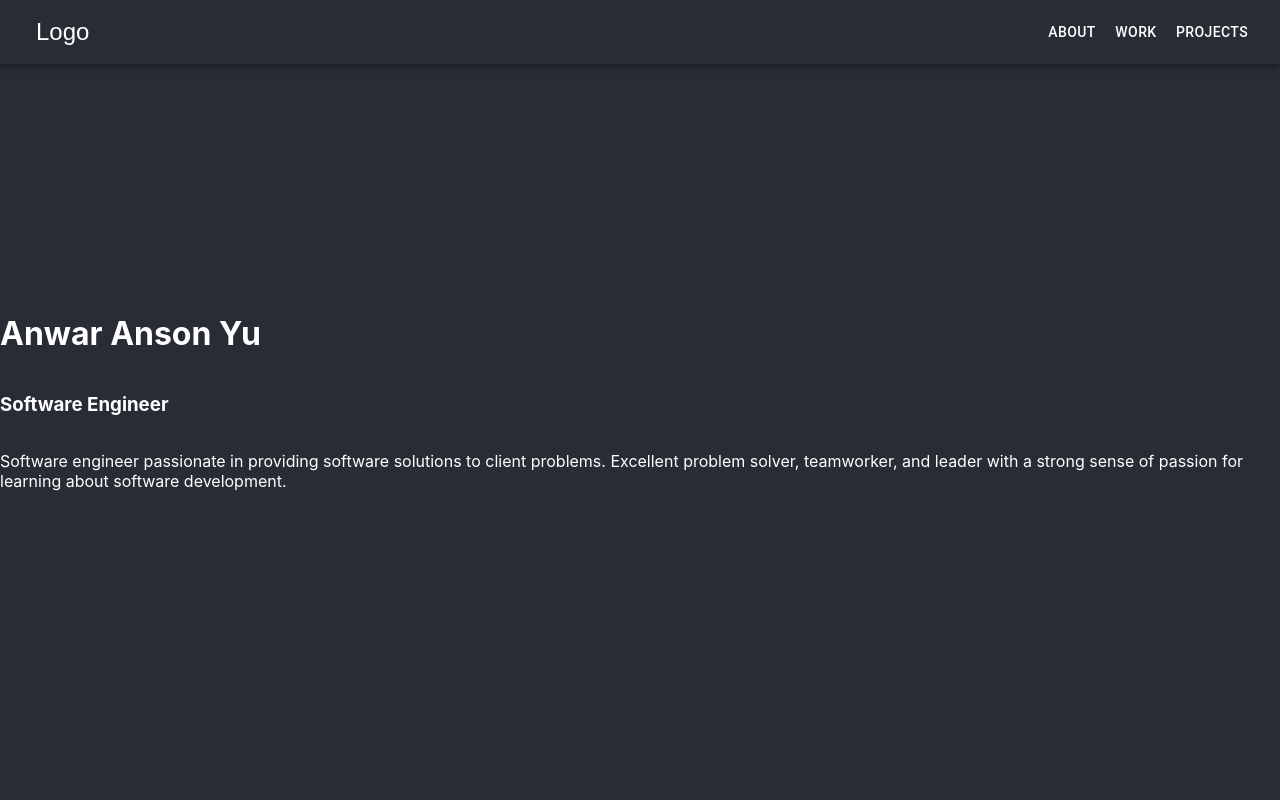
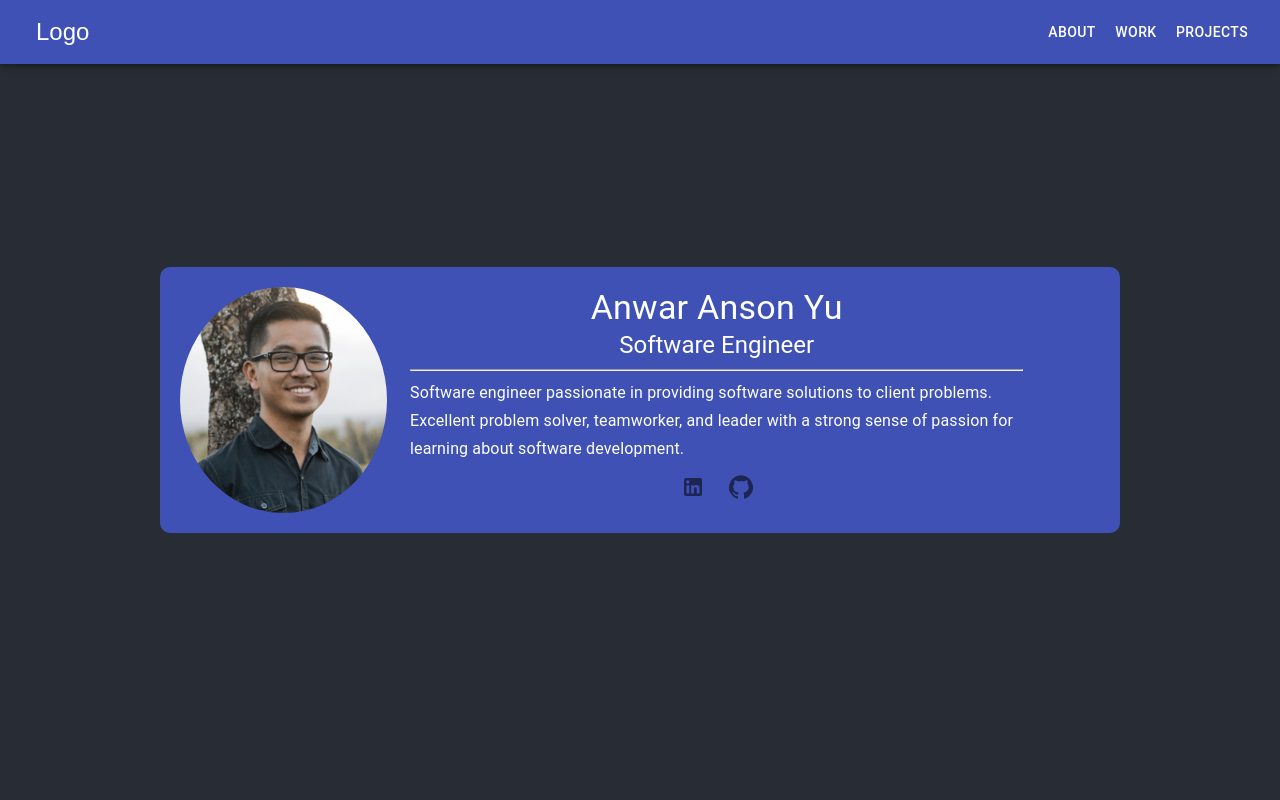
Before and after one commit to Ansonyu808/personal-website, a React (Create React App) app: page / in a window 1280 px wide. Shown: the top 800 px of the page. Built offline with nearby package versions, Linux system fonts and the light colour scheme.

Commit message:
Updated 'about' page

```diff
--- a/package.json
+++ b/package.json
@@ -4,6 +4,7 @@
   "private": true,
   "dependencies": {
     "@material-ui/core": "^4.11.0",
+    "@material-ui/icons": "^4.9.1",
     "@testing-library/jest-dom": "^4.2.4",
     "@testing-library/react": "^9.5.0",
     "@testing-library/user-event": "^7.2.1",
--- a/src/App.css
+++ b/src/App.css
@@ -1,23 +1,37 @@
 html {
   background-color: #282c34;
   color: white;
+}
+.card-background {
+  background-color: #3f51b5;
+  border-radius: 10px;
 }
 .white {
   color: white;
 }
 div {
-  background-color: #282c34;
+  background-color: inherit;
   color: white;
 }
 .section {
   min-height: 100vh;
   display: flex;
   flex-direction: column;
-  align-items: left;
+  align-items: center;
   justify-content: center;
   /* font-size: calc(10px + 2vmin); */
   color: white;
 }
+
+.flex {
+  display: flex;
+}
+.flex-horizontal-center {
+  justify-content: center;
+}
+.flex-vertical-center {
+  align-items: center;
+}
 .emptySpace {
   flex-grow: 1;
 }
--- a/src/App.js
+++ b/src/App.js
@@ -4,15 +4,31 @@ import Topbar from "./components/Topbar";
 import About from "./components/About";
 import Work from "./components/Work";
 import Projects from "./components/Projects";
+import { Grid } from "@material-ui/core";
 
 class App extends Component {
   render() {
     return (
       <div>
         <Topbar />
-        <About />
-        <Work />
-        <Projects />
+        <Grid container className="section">
+          <Grid
+            item
+            className="card-background"
+            xs={12}
+            sm={10}
+            md={9}
+            style={{
+              radius: "40px",
+              padding: "20px",
+            }}
+          >
+            <About />
+          </Grid>
+        </Grid>
+        {/* <About /> */}
+        {/* <Work /> */}
+        {/* <Projects /> */}
       </div>
     );
   }
--- a/src/components/About.js
+++ b/src/components/About.js
@@ -1,19 +1,62 @@
 import React, { Component } from "react";
+import { Grid, Typography } from "@material-ui/core";
+import Avatar from "@material-ui/core/Avatar";
+import AnsonAvatar from "../static/images/Anson-Avatar.jpg";
+import IconButton from "@material-ui/core/IconButton";
+import LinkedInIcon from "@material-ui/icons/LinkedIn";
+import GitHubIcon from "@material-ui/icons/GitHub";
 
 class About extends Component {
   render() {
     return (
-      <div id="about" className="section">
-        <h1>Anwar Anson Yu</h1>
-        <h3>Software Engineer</h3>
-        <p>
-          Software engineer passionate in providing software solutions to client
-          problems. Excellent problem solver, teamworker, and leader with a
-          strong sense of passion for learning about software development.
-        </p>
-      </div>
+      <Grid container>
+        <Grid item xs={3}>
+          <Avatar
+            alt="Anson"
+            src={AnsonAvatar}
+            style={{ height: "auto", width: "90%" }}
+          />
+        </Grid>
+        <Grid item xs={8}>
+          <Typography className="flex flex-horizontal-center" variant="h4">
+            Anwar Anson Yu
+          </Typography>
+
+          <Typography className="flex flex-horizontal-center" variant="h5">
+            Software Engineer
+          </Typography>
+
+          <hr></hr>
+          <Typography
+            className="flex flex-horizontal-center"
+            variant="subtitle1"
+          >
+            Software engineer passionate in providing software solutions to
+            client problems. Excellent problem solver, teamworker, and leader
+            with a strong sense of passion for learning about software
+            development.
+          </Typography>
+          <div className="flex flex-horizontal-center">
+            <IconButton
+              onClick={() =>
+                this.onExternalLinkClicked(
+                  "https://www.linkedin.com/in/anwar-anson-yu-946219179/"
+                )
+              }
+            >
+              <LinkedInIcon aria-label="Anson's Github" />
+            </IconButton>
+            <IconButton>
+              <GitHubIcon aria-label="Anson's Github" />
+            </IconButton>
+          </div>
+        </Grid>
+      </Grid>
     );
   }
+
+  onExternalLinkClicked = (url) => {
+    window.open(url);
+  };
 }
-
 export default About;
--- a/src/components/Topbar.js
+++ b/src/components/Topbar.js
@@ -4,7 +4,7 @@ import React, { Component } from "react";
 class Topbar extends Component {
   render() {
     return (
-      <AppBar color="inherit">
+      <AppBar>
         <Toolbar>
           <IconButton style={{ color: "white" }}>Logo</IconButton>
           <div className="emptySpace"></div>
```
Also changed, not shown: src/static/images/Anson-Avatar.jpg (added), 1 other file (tests, documents, lock files or other folders).
